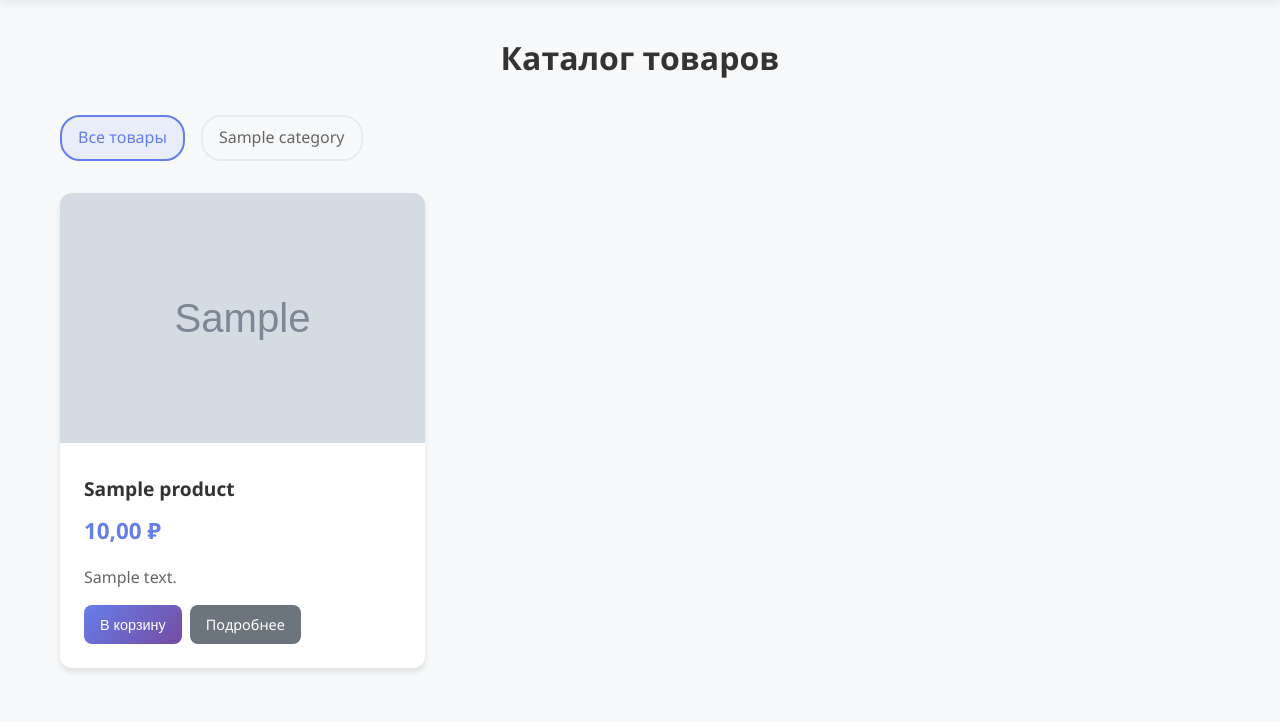
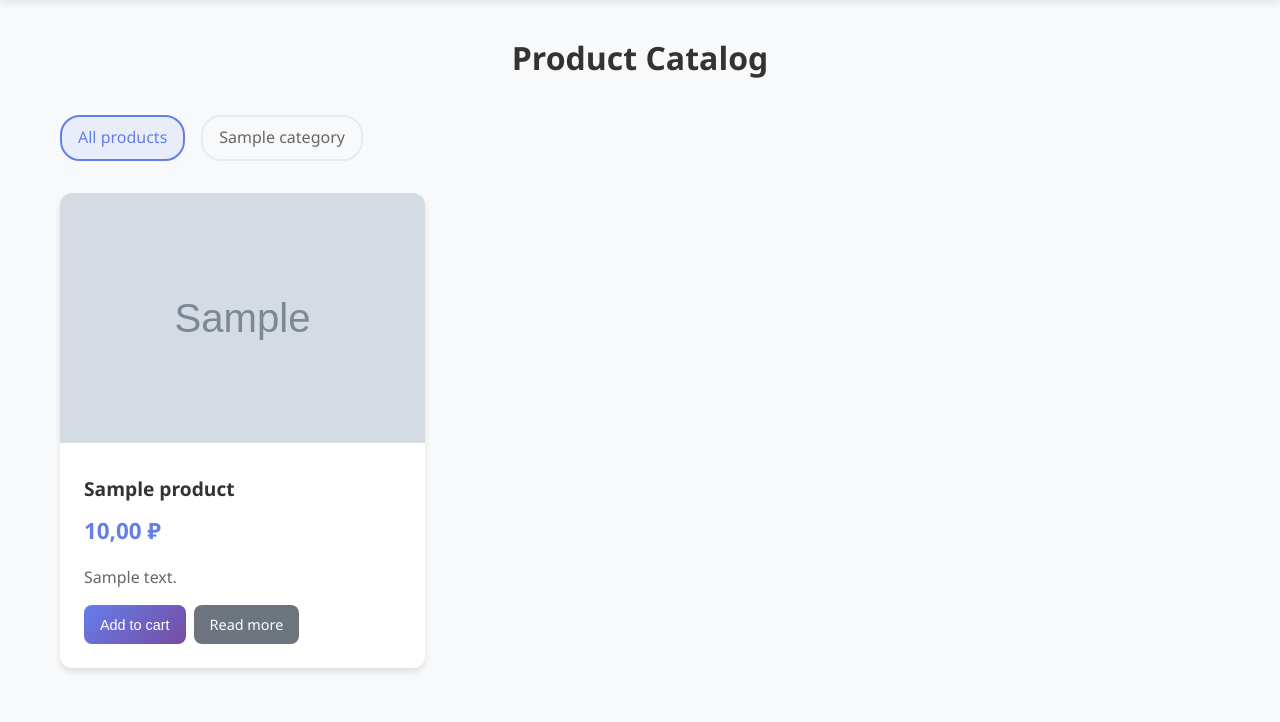
Before and after one commit to CLOUDYMAYN/fashion-cloud-crm, a Django app: page /catalog/ in a window 1280 px wide. Shown: the part 78-800 px from the top of the page. Run offline with Django 4.2, Linux system fonts and the light colour scheme; a user stored in the database is signed in; tables that the repository leaves empty hold one stand-in row (values such as "Sample post"); grey boxes marked "Sample" are stand-in pictures.

Commit message:
Update product_list.html

```diff
--- a/shop/templates/shop/product_list.html
+++ b/shop/templates/shop/product_list.html
@@ -1,14 +1,14 @@
 {% extends 'shop/base.html' %}
 
-{% block title %}Каталог - Магазин одежды{% endblock %}
+{% block title %}Catalog - Clothing store{% endblock %}
 
 {% block content %}
 <div class="container mt-4">
-    <h1 class="section-title">Каталог товаров</h1>
+    <h1 class="section-title">Product Catalog</h1>
 
     <div class="category-filters">
         <a href="{% url 'shop:product_list' %}" class="category-filter {% if not selected_category %}active{% endif %}">
-            Все товары
+            All products
         </a>
         {% for category in categories %}
             <a href="{% url 'shop:product_list' %}?category={{ category.slug }}"
@@ -26,7 +26,7 @@
                         <img src="{{ product.image.url }}" alt="{{ product.name }}" class="product-image">
                     {% else %}
                         <div class="product-image" style="background: #f0f0f0; display: flex; align-items: center; justify-content: center; color: #999;">
-                            Нет изображения
+                            No image
                         </div>
                     {% endif %}
                     <div class="product-info">
@@ -36,11 +36,11 @@
                         <div style="display: flex; gap: 0.5rem;">
                             {% if user.is_authenticated and not user.is_admin_user %}
                                 <button onclick="addToCart({{ product.id }})" class="btn btn-primary btn-small">
-                                    В корзину
+                                    Add to cart
                                 </button>
                             {% endif %}
                             <a href="{% url 'shop:product_detail' product.slug %}" class="btn btn-secondary btn-small">
-                                Подробнее
+                                Read more
                             </a>
                         </div>
                     </div>
@@ -49,8 +49,8 @@
         </div>
     {% else %}
         <div class="empty-state">
-            <h3>Товары не найдены</h3>
-            <p>В данной категории пока нет товаров</p>
+            <h3>No products found</h3>
+            <p>There are no products in this category yet.</p>
         </div>
     {% endif %}
 </div>
```
